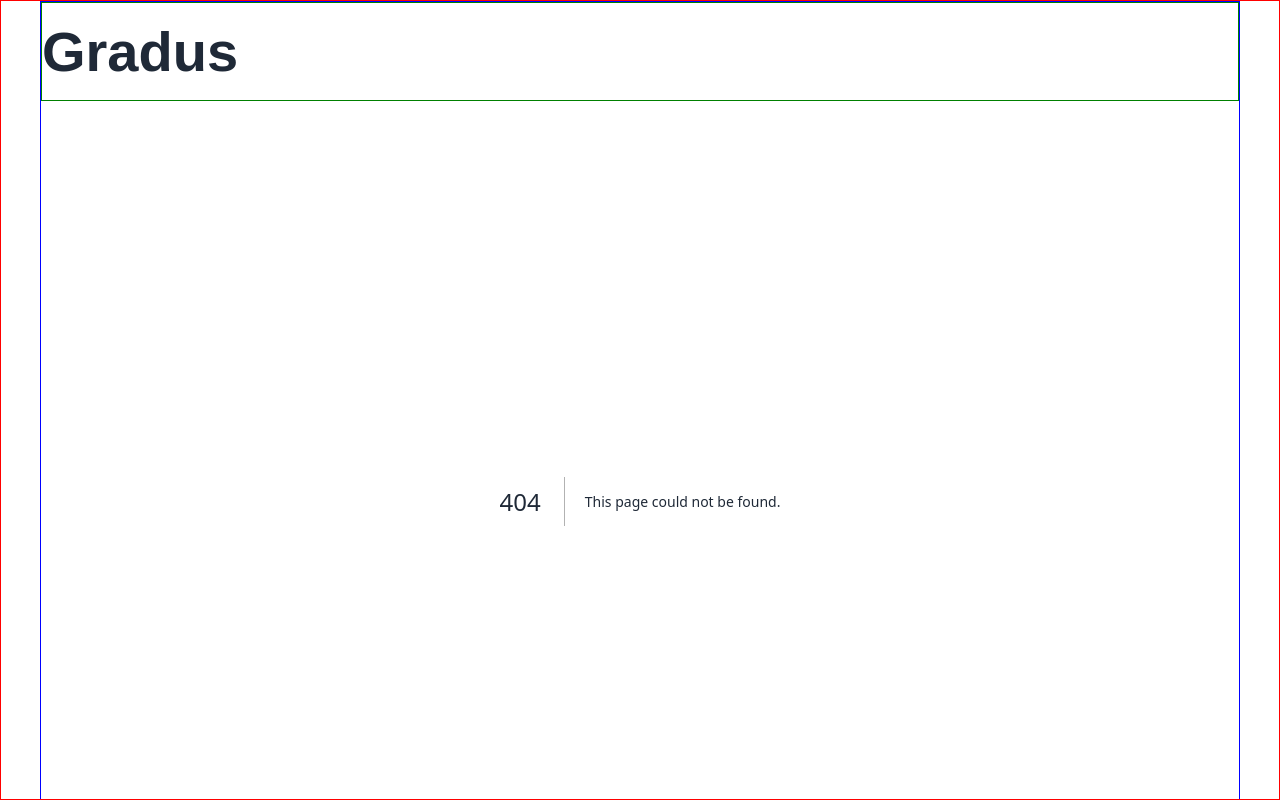
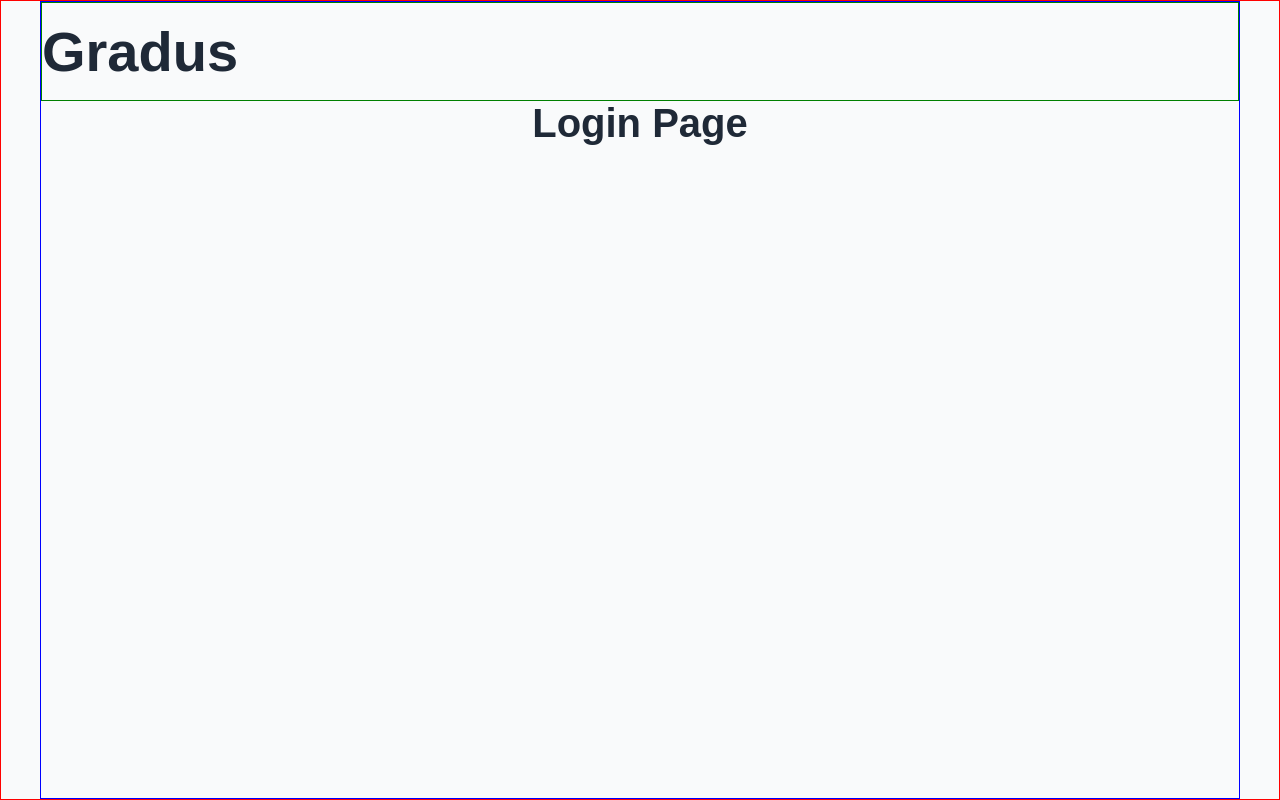
Before and after one commit to andrebarros7201/gradus, a Next.js app in the folder client/: page /login in a window 1280 px wide. Before the commit this address had no page. Built offline with nearby package versions, Linux system fonts and the light colour scheme.

Commit message:
chore: create login page

```diff
--- /dev/null
+++ b/client/app/login/page.tsx
@@ -0,0 +1,9 @@
+import classes from './page.module.scss';
+
+export default function LoginPage() {
+  return (
+    <main>
+      <h2>Login Page</h2>
+    </main>
+  );
+}
```
Also changed, not shown: client/app/login/page.module.scss (added).
